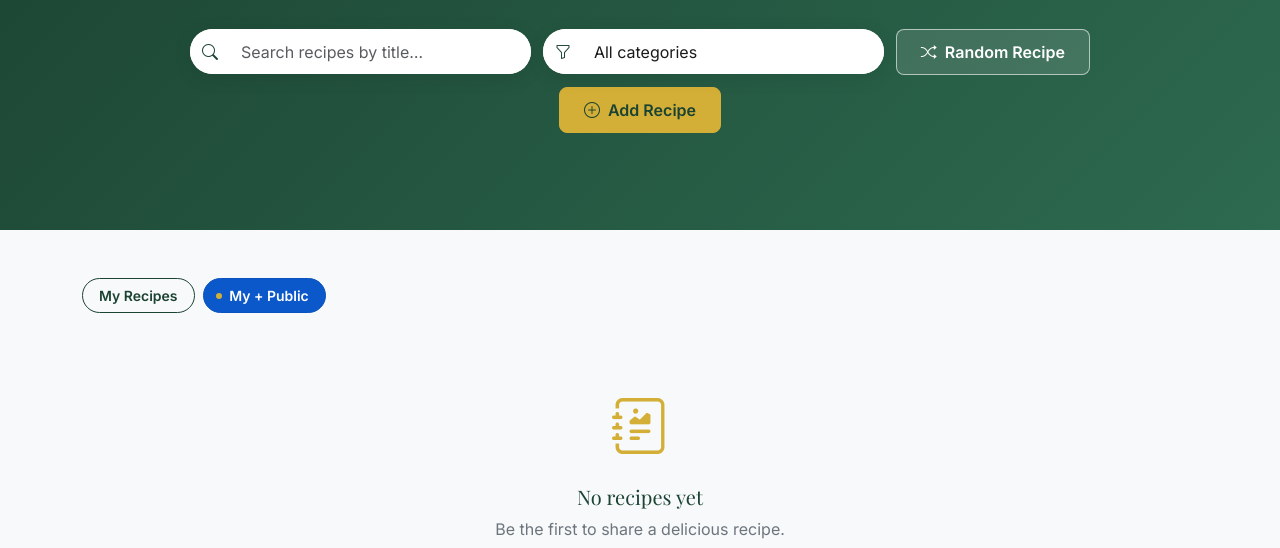
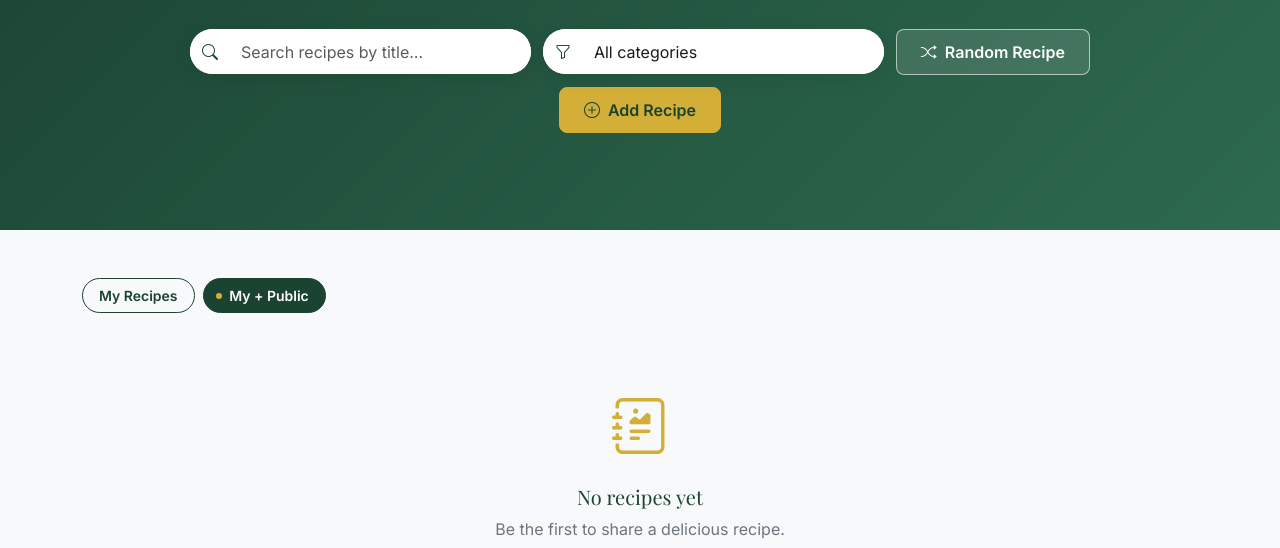
Before and after one commit to devdevpy/cooklog-app, a website built with Vite: page index.html in a window 1280 px wide. Shown: the part 252-800 px from the top of the page. Built offline with nearby package versions, Linux system fonts and the light colour scheme; some packages are replaced by stand-ins of ours; no server answers; the database is empty.

Commit message:
fix: active view-scope pill renders Bootstrap blue instead of theme green
Toggling the generic .active class on a .btn collided with Bootstrap's
own .btn.active "pressed" rule, whose two-class specificity beats our
single-class .btn-primary override regardless of stylesheet order.
Renamed our state class to .is-selected to avoid the collision.

Co-Authored-By: Claude Sonnet 5 <noreply@anthropic.com>

```diff
--- a/src/main.js
+++ b/src/main.js
@@ -64,7 +64,10 @@ function getFiltered() {
 function updateViewButtons() {
   viewScopeButtons.forEach((button) => {
     const isActive = button.dataset.viewScope === activeViewScope
-    button.classList.toggle('active', isActive)
+    // Not `.active` — Bootstrap's own `.btn.active` "pressed" rule has
+    // higher specificity than our `.btn-primary` theme override and would
+    // force its default blue back in, regardless of source order.
+    button.classList.toggle('is-selected', isActive)
     button.classList.toggle('btn-primary', isActive)
     button.classList.toggle('btn-outline-primary', !isActive)
   })
--- a/src/styles/main.css
+++ b/src/styles/main.css
@@ -277,10 +277,10 @@ a:hover {
   padding-left: 1.1rem;
   transition: background-color 0.2s ease, color 0.2s ease, border-color 0.2s ease;
 }
-.view-scope-pill.active {
+.view-scope-pill.is-selected {
   padding-left: 1.6rem;
 }
-.view-scope-pill.active::before {
+.view-scope-pill.is-selected::before {
   content: '';
   position: absolute;
   left: 0.8rem;
```
